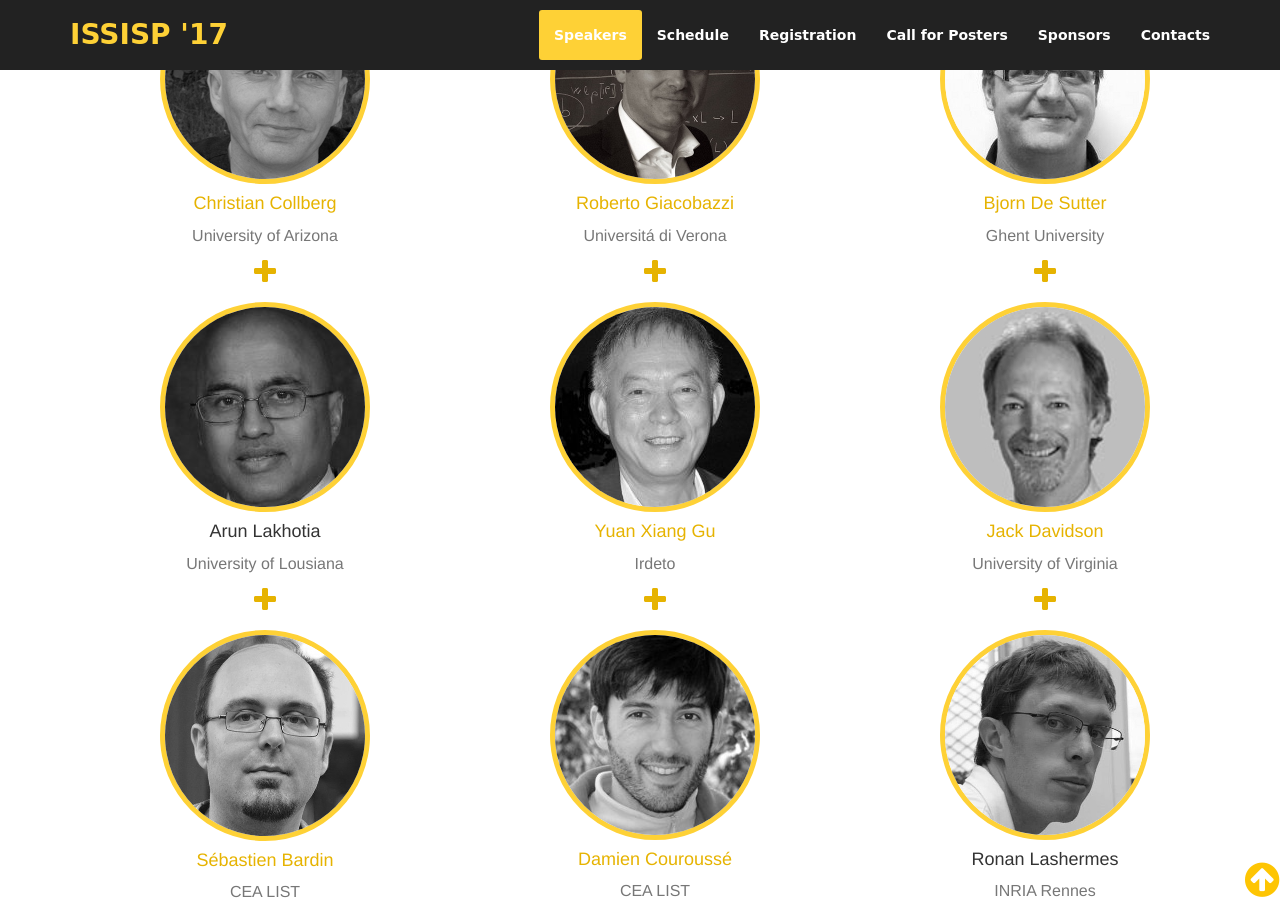
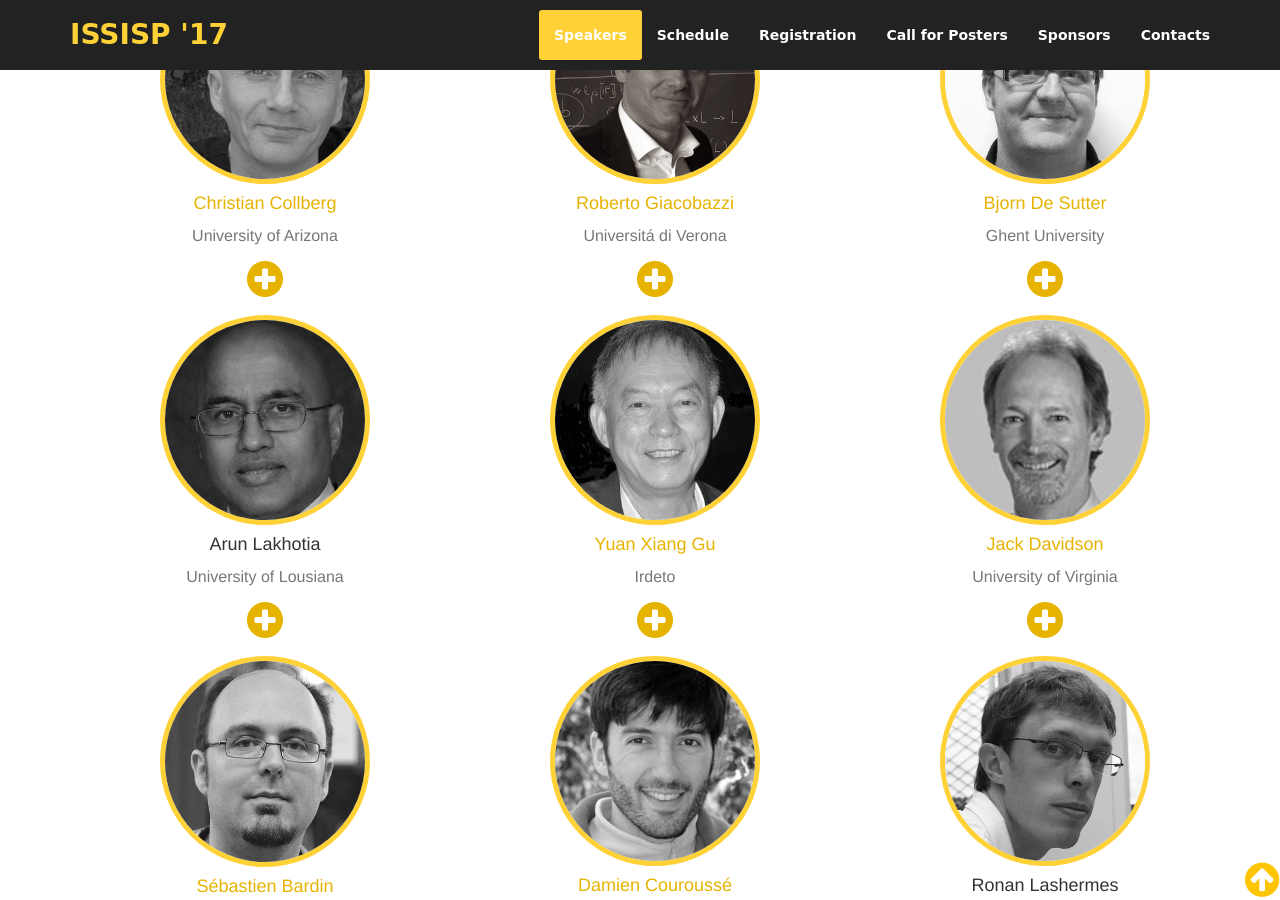
Before and after one commit to issisp2017/issisp2017.github.io, a Jekyll site: the page built from index.md, in a window 1280 px wide and 900 px high, scrolled down 1797 px. Built offline with Jekyll 4.4.1, drawn with Linux system fonts in a browser that asks for light colours.

Commit message:
[speakers] Use different bigger icon

```diff
--- a/_includes/speakers.html
+++ b/_includes/speakers.html
@@ -23,7 +23,7 @@
           {{ s.affiliation }}
         </p>
         <a class="speaker-details" data-toggle="modal" href="#{{ s.id }}">
-          <i class="fa fa-plus fa-2x" aria-hidden="true"
+          <i class="fa fa-plus-circle fa-3x" aria-hidden="true"
              title="More about {{ s.firstname }}"></i>
         </a>
       </div>
```
